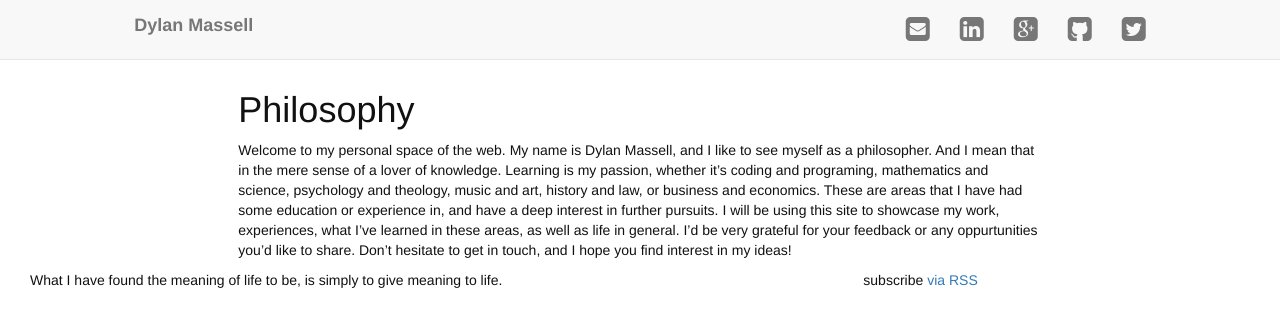
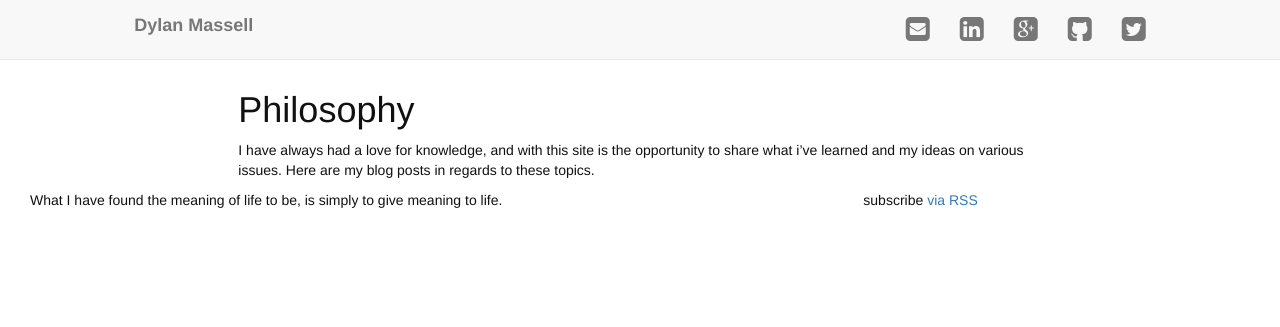
Before and after one commit to danarch/danarch.github.io, a Jekyll site: the page built from philosophy/index.md, in a window 1280 px wide. Shown: the top 327 px of the page. Built offline with Jekyll 4.4.1, drawn with Linux system fonts in a browser that asks for light colours; nearby versions of some CDN libraries.

Commit message:
fix philosophy about page

```diff
--- a/philosophy/index.md
+++ b/philosophy/index.md
@@ -4,10 +4,5 @@ title: Philosophy
 weight: 5
 ---
 
-Welcome to my personal space of the web. My name is Dylan Massell, and I like to see myself as a philosopher.
-And I mean that in the mere sense of a lover of knowledge. Learning is my passion, whether it's coding and programing,
-mathematics and science, psychology and theology, music and art, history and law, or business and economics. These are
-areas that I have had some education or experience in, and have a deep interest in further pursuits. I will be using this
-site to showcase my work, experiences, what I've learned in these areas, as well as life in general. I'd be very
-grateful for your feedback or any oppurtunities you'd like to share. Don't hesitate to get in touch,
-and I hope you find interest in my ideas!
+I have always had a love for knowledge, and with this site is the opportunity to share what i've learned
+and my ideas on various issues. Here are my blog posts in regards to these topics.
```
